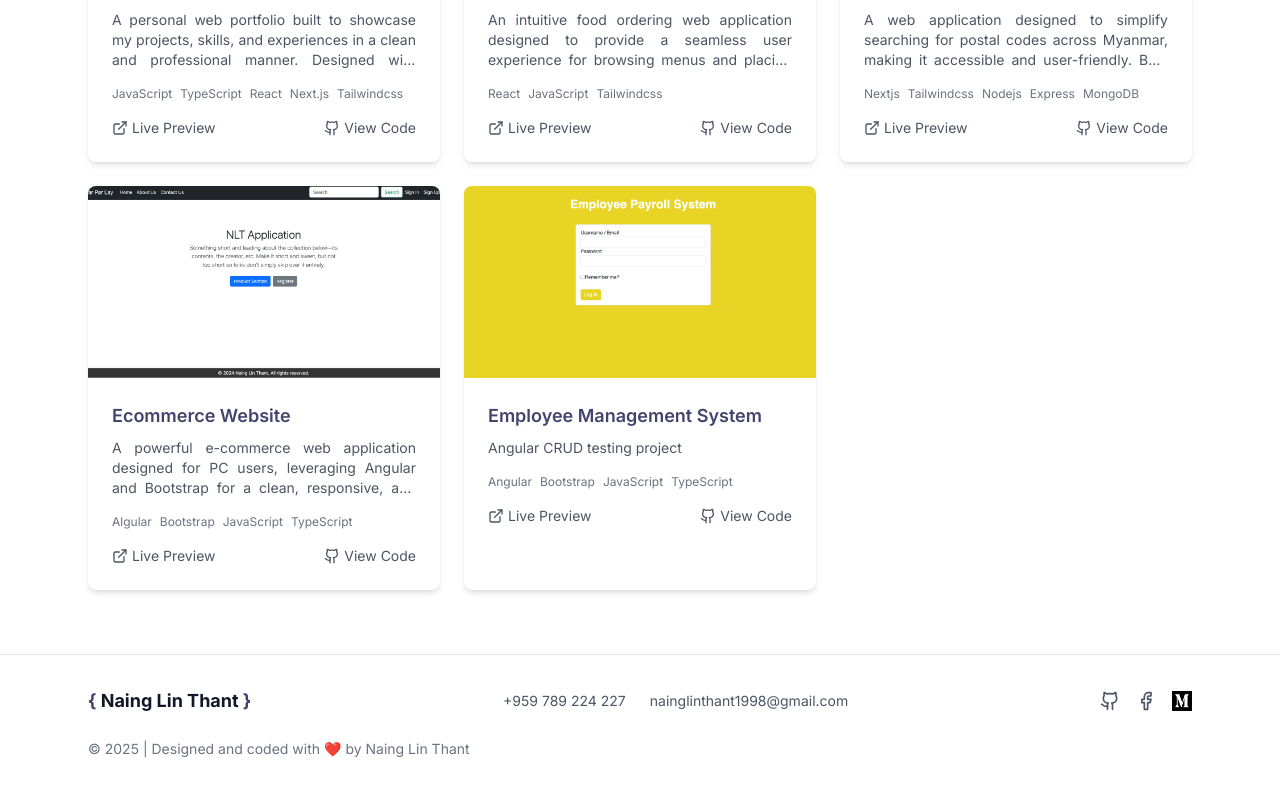
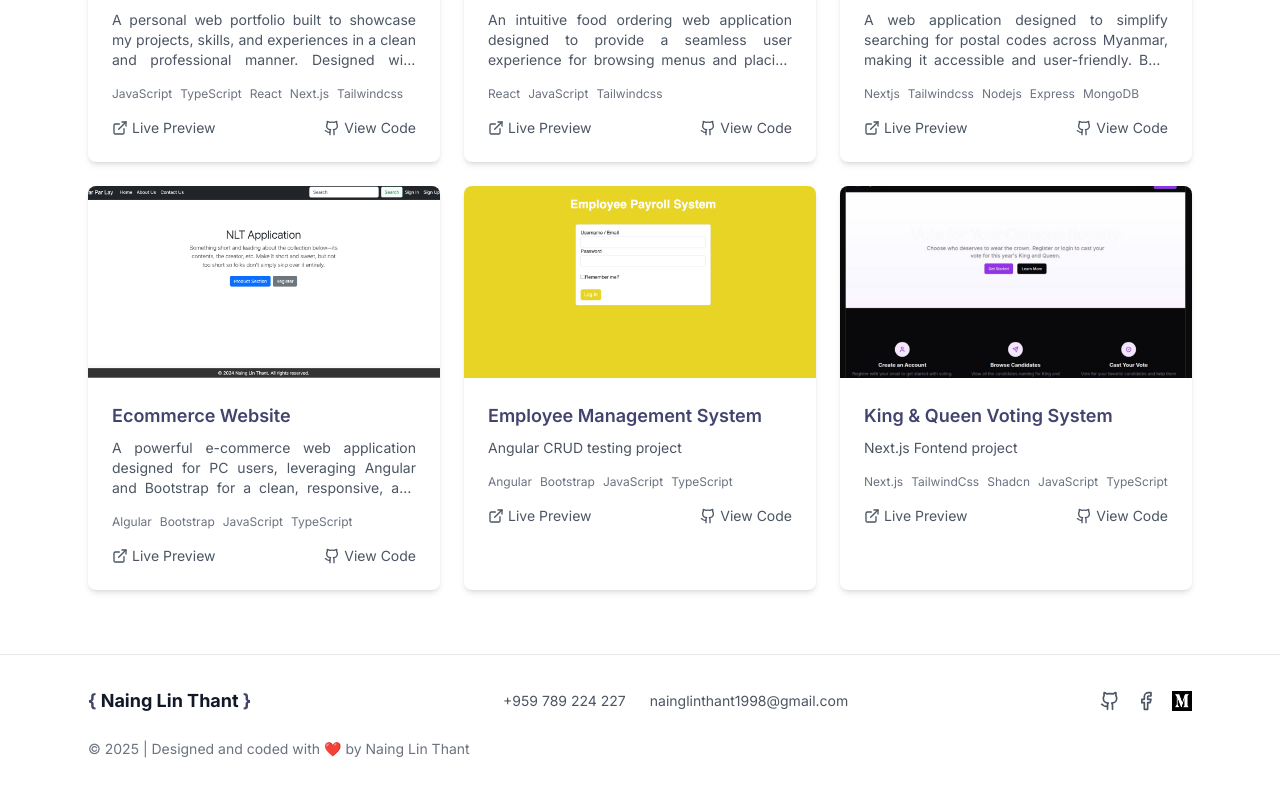
Before and after one commit to nainglinthant111/NaingLinThant, a Next.js app: page / in a window 1280 px wide. Shown: the part 1771-2562 px from the top of the page. Built offline with nearby package versions, Linux system fonts and the light colour scheme.

Commit message:
add project voting

```diff
--- a/app/layout.tsx
+++ b/app/layout.tsx
@@ -10,6 +10,9 @@ export const metadata: Metadata = {
     title: "Naing Lin Thant | Portfolio",
     description: "Full Stack Developer portfolio for Naing Lin Thant",
     generator: "Next.js",
+    icons: {
+        icon: "/nainglinthantlogo.jpeg",
+    },
 };
 
 export default function RootLayout({
@@ -22,13 +25,6 @@ export default function RootLayout({
             lang="en"
             suppressHydrationWarning
         >
-            <head>
-                <link
-                    rel="icon"
-                    type="image/png"
-                    href="/nainglinthantlogo.jpeg"
-                />
-            </head>
             <body className={inter.className}>
                 <ThemeProvider
                     attribute="class"
--- a/components/projects.tsx
+++ b/components/projects.tsx
@@ -6,6 +6,7 @@ import foodOrder from "../public/projects/foodorder.png";
 import postalcode from "../public/projects/myanmarpostalcode.png";
 import eco from "../public/projects/eco.png";
 import payroll from "../public/projects/payroll.png";
+import voting from "../public/projects/voting.png";
 
 export default function Projects() {
     const projects = [
@@ -64,6 +65,21 @@ export default function Projects() {
             tech: ["Angular", "Bootstrap", "JavaScript", "TypeScript"],
             liveLink: "https://hr-payroll-omega.vercel.app/",
             githubLink: "https://github.com/nainglinthant111/HR-Payroll",
+        },
+        {
+            id: 6,
+            title: "King & Queen Voting System",
+            description: "Next.js Fontend project",
+            image: voting,
+            tech: [
+                "Next.js",
+                "TailwindCss",
+                "Shadcn",
+                "JavaScript",
+                "TypeScript",
+            ],
+            liveLink: "https://voting-beta-seven.vercel.app/",
+            githubLink: "https://github.com/nainglinthant111/kingqueenvoting",
         },
     ];
 
```
Also changed, not shown: public/projects/voting.png (added).
